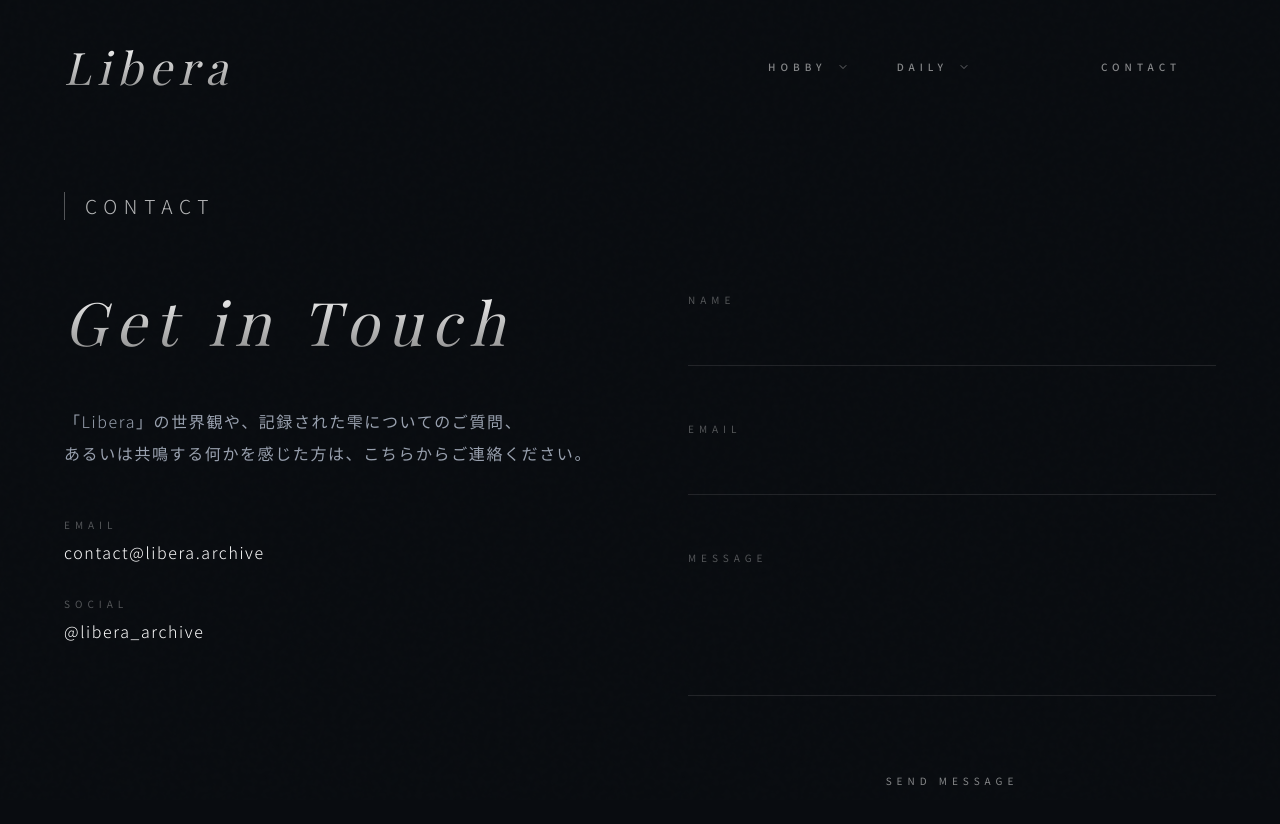
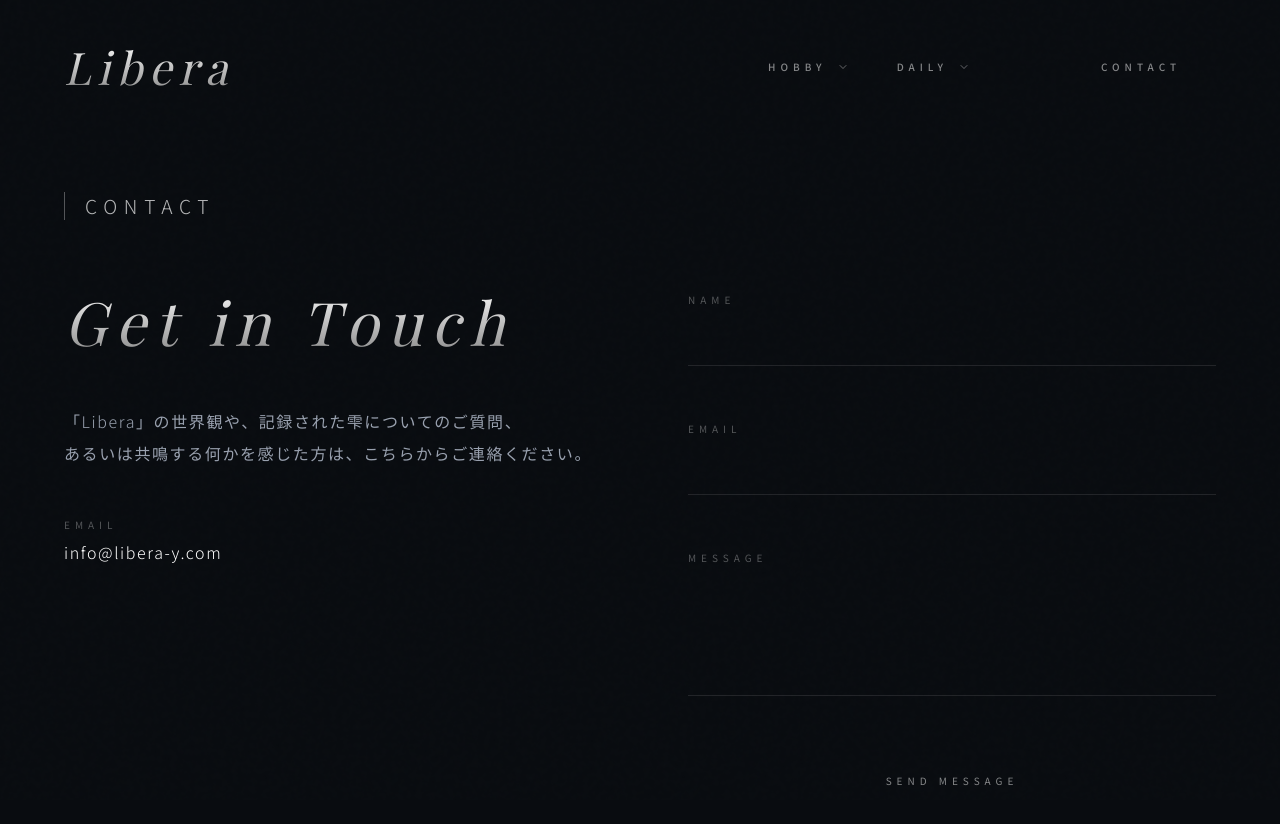
Before and after one commit to kenkisekihara/Libera, a React (Vite) app: page /contact in a window 1280 px wide. Shown: the top 824 px of the page. Built offline with nearby package versions, Linux system fonts and the light colour scheme.

Commit message:
fix: Update contact email address
The primary contact email address for the blog has been changed. This commit updates the displayed email on the contact page to reflect the new address.

```diff
--- a/src/pages/Contact.tsx
+++ b/src/pages/Contact.tsx
@@ -30,11 +30,7 @@ export default function ContactPage() {
           <div className="space-y-8">
             <div>
               <div className="text-[10px] tracking-[0.5em] text-white/30 uppercase mb-2">Email</div>
-              <div className="text-white font-light tracking-widest">contact@libera.archive</div>
-            </div>
-            <div>
-              <div className="text-[10px] tracking-[0.5em] text-white/30 uppercase mb-2">Social</div>
-              <div className="text-white font-light tracking-widest">@libera_archive</div>
+              <div className="text-white font-light tracking-widest">info@libera-y.com</div>
             </div>
           </div>
         </div>
```
